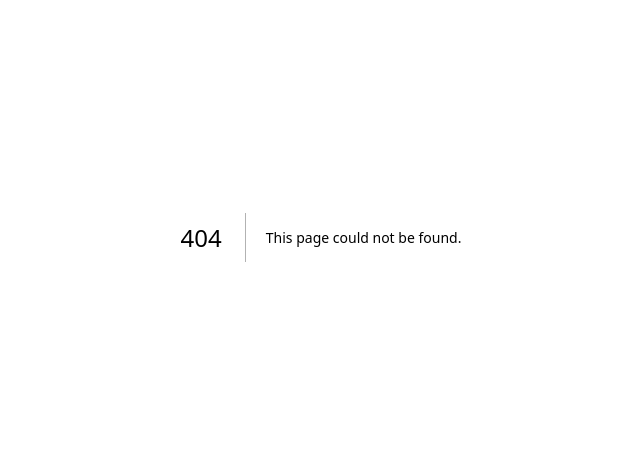
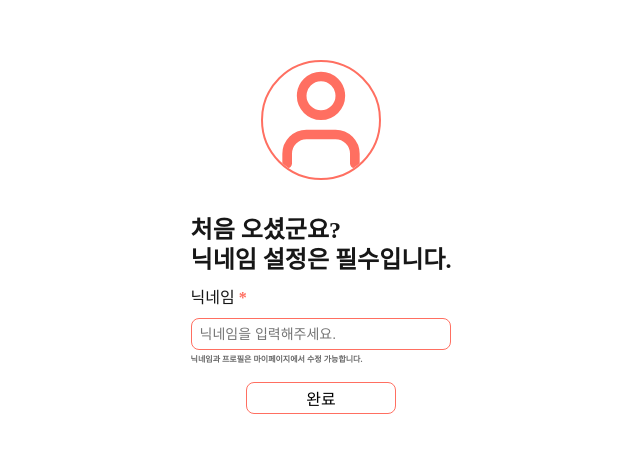
Before and after one commit to StampTourSNS/toursns-fe, a Next.js app: page /settings in a window 1280 px wide. Before the commit this address had no page. Shown: the part 163-616 px from the top of the page, without its empty margins (319-959 px from the left). Built offline with nearby package versions, Linux system fonts and the light colour scheme.

Commit message:
[Feat] : 닉네임 설정 페이지, API 연동 대기

```diff
--- /dev/null
+++ b/src/app/settings/page.tsx
@@ -0,0 +1,37 @@
+import { User } from 'lucide-react';
+
+import styles from './settings.module.css';
+
+const Settings = () => {
+  return (
+    <div className={styles.main_container}>
+      <div className={styles.container}>
+        <div className={styles.user_info_container}>
+          <User className={styles.user_icon} />
+        </div>
+        <div className={styles.title_container}>
+          <h1 className={styles.title}>처음 오셨군요?</h1>
+          <p className={styles.description}>닉네임 설정은 필수입니다.</p>
+        </div>
+        <p className={styles.nickname_container}>
+          닉네임 <span className={styles.required}>*</span>
+        </p>
+        <form className={styles.form_container}>
+          <input
+            className={styles.nickname_input}
+            type="text"
+            placeholder="닉네임을 입력해주세요."
+          />
+          <p className={styles.nickname_description}>
+            닉네임과 프로필은 마이페이지에서 수정 가능합니다.
+          </p>
+          <button className={styles.submit_button} type="submit">
+            완료
+          </button>
+        </form>
+      </div>
+    </div>
+  );
+};
+
+export default Settings;
--- /dev/null
+++ b/src/app/settings/settings.module.css
@@ -0,0 +1,85 @@
+.main_container {
+  display: flex;
+  flex-direction: column;
+  align-items: center;
+  justify-content: center;
+  height: 100vh;
+  width: 100%;
+}
+
+.container {
+  display: flex;
+  flex-direction: column;
+  justify-content: center;
+  height: 80%;
+  gap: 6px;
+}
+
+.user_info_container {
+  display: flex;
+  flex-direction: column;
+  align-items: center;
+  justify-content: center;
+  width: 100%;
+  margin-bottom: 32px;
+}
+.user_icon {
+  border-radius: 50%;
+  border: 2px solid #ff6f61;
+  width: 120px;
+  height: 120px;
+  color: #ff6f61;
+}
+
+.title_container {
+  display: flex;
+  flex-direction: column;
+  justify-content: center;
+  gap: 6px;
+  font-size: 24px;
+  font-weight: 700;
+  margin-bottom: 12px;
+}
+
+.required {
+  color: #ff6f61;
+  font-weight: 700;
+}
+
+.form_container {
+  display: flex;
+  flex-direction: column;
+  align-items: center;
+  justify-content: center;
+  gap: 6px;
+}
+.nickname_container {
+  margin-bottom: 6px;
+}
+.nickname_input {
+  width: 100%;
+  height: 32px;
+  border: 1px solid #ff6f61;
+  border-radius: 8px;
+  padding: 8px;
+  font-size: 14px;
+}
+
+.nickname_description {
+  align-self: flex-start;
+  font-size: 8px;
+  color: #666;
+  font-weight: 700;
+}
+
+.submit_button {
+  margin-top: 12px;
+  width: 150px;
+  height: 32px;
+  border: 1px solid #ff6f61;
+  border-radius: 8px;
+  font-size: 16px;
+  color: #000000;
+  background-color: transparent;
+  cursor: pointer;
+}
```
